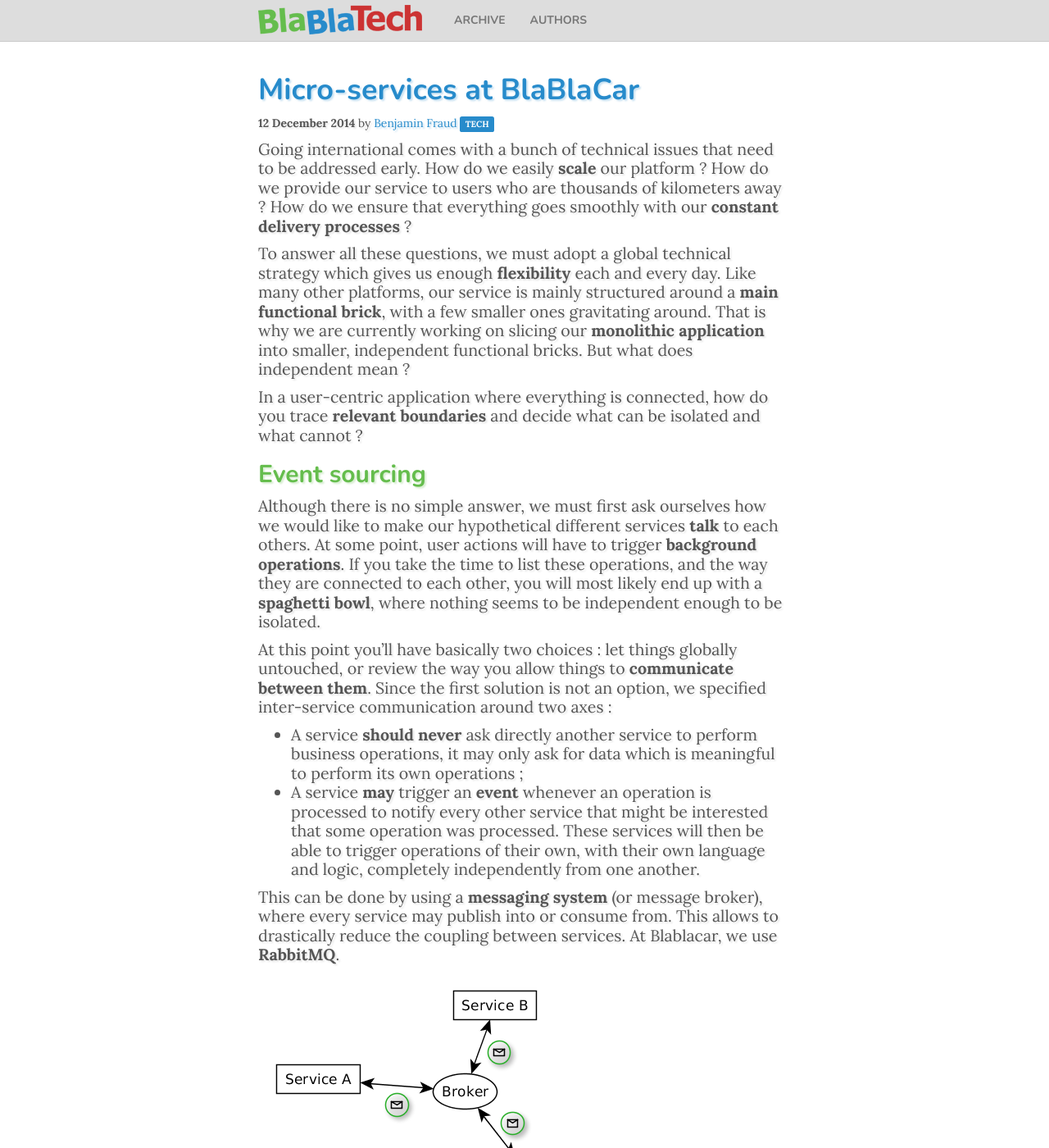
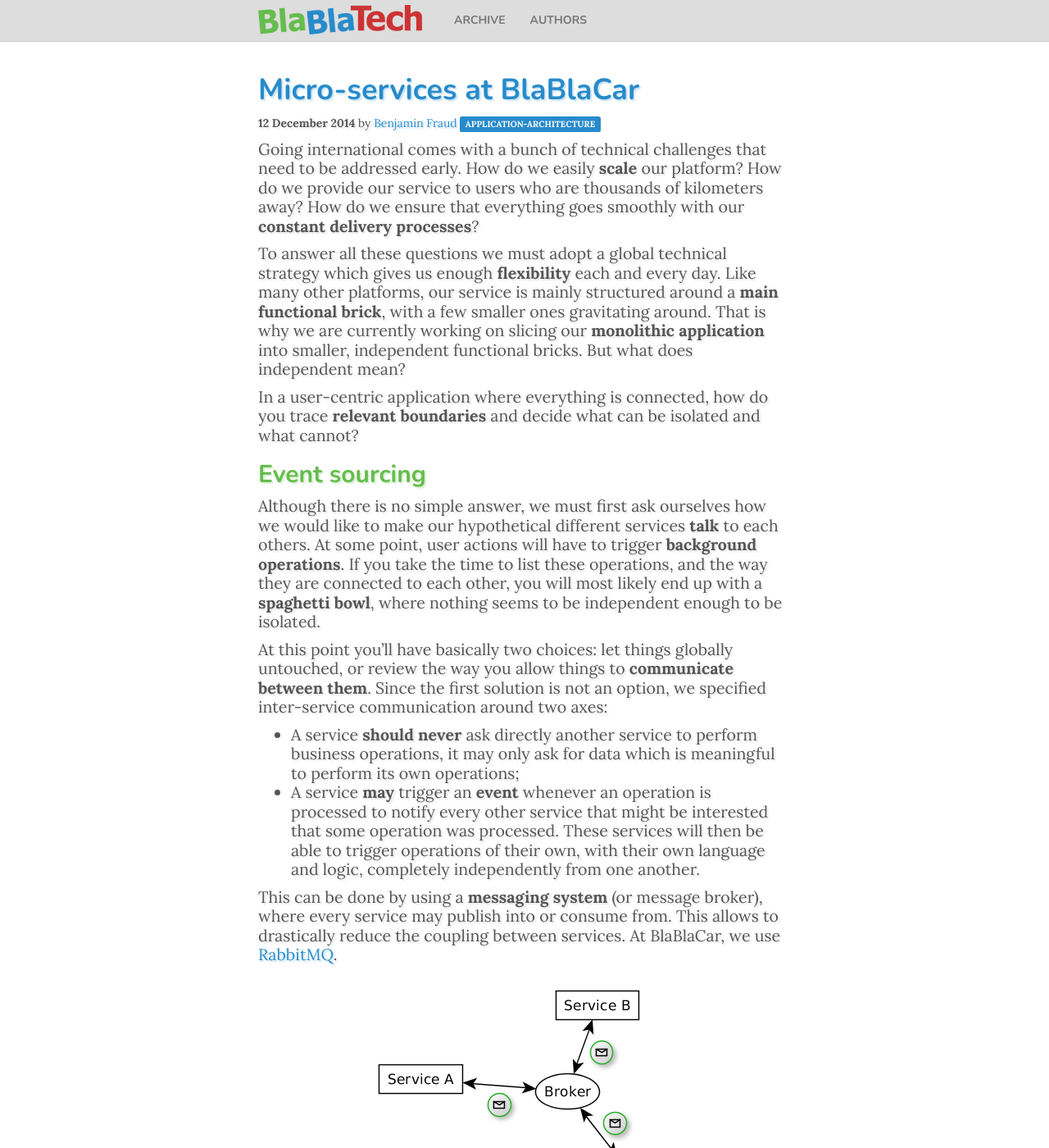
Before and after one commit to blablacar/blablatech, a Jekyll site: the page built from _posts/2014-12-12-micro-service-at-blablacar.md, in a window 1280 px wide and 1400 px high. Shown: the whole window at 82% size. Built offline with Jekyll 4.4.1, drawn with Linux system fonts in a browser that asks for light colours; Markdown is read by kramdown in place of the engine named in the settings; some of the changed text lies outside the part shown.

Commit message:
Proof-read second post, rework archive and add author

```diff
--- a/_config.yml
+++ b/_config.yml
@@ -1,4 +1,10 @@
 authors:
+  benjamin-fraud:
+    name:     "Benjamin Fraud"
+    nickname: "bench1ps"
+    github:   "bench1ps"
+    twitter:  "bench1ps"
+    role:     "Web Development Engineer"
   christian-jennewein:
     name:     "Christian Jennewein"
     nickname: "Christian"
@@ -11,16 +17,23 @@
     twitter:  "nicoschwartz"
     github:   "nicoschwartz"
     role:     "Tech Manager"
-  benjamin-fraud:
-    name:     "Benjamin Fraud"
-    nickname: "bench1ps"
-    github:   "bench1ps"
-    twitter:  "bench1ps"
-    role:     "Developer"
 
 description:  "Share More, Learn More — BlaBlaCar's Tech team"
 highlighter:  true
 markdown:     rdiscount
+months:
+  - January
+  - February
+  - March
+  - April
+  - May
+  - June
+  - July
+  - August
+  - September
+  - October
+  - Movember
+  - December
 name:         "BlaBlaTech Blog"
 paginate:     10
 permalink:    /blog/:title
--- a/_posts/2014-12-12-micro-service-at-blablacar.md
+++ b/_posts/2014-12-12-micro-service-at-blablacar.md
@@ -1,102 +1,123 @@
 ---
 layout:     post
 title:      "Micro-services at BlaBlaCar"
-tags:       tech
+tags:       "application-architecture"
 authors:    [benjamin-fraud]
 ---
 
-Going international comes with a bunch of technical issues that need to be addressed early. How do we easily **scale** our platform ? How do we
- provide our service to users who are thousands of kilometers away ? How do we ensure that everything goes smoothly with our **constant
- delivery processes** ?
+Going international comes with a bunch of technical challenges that need to be addressed early. How do we easily
+**scale** our platform? How do we provide our service to users who are thousands of kilometers away? How do we ensure
+that everything goes smoothly with our **constant delivery processes**?
 
-To answer all these questions, we must adopt a global technical strategy which gives us enough **flexibility** each and every day. Like many other
-  platforms, our service is mainly structured around a **main functional brick**, with a few smaller ones gravitating around. That is why we are
-currently working on slicing our **monolithic application** into smaller, independent functional bricks. But what does independent mean ?
+To answer all these questions we must adopt a global technical strategy which gives us enough **flexibility** each and
+every day. Like many other platforms, our service is mainly structured around a **main functional brick**, with a few
+smaller ones gravitating around. That is why we are currently working on slicing our **monolithic application** into
+smaller, independent functional bricks. But what does independent mean?
 
-In a user-centric application where everything is connected, how do you trace **relevant boundaries** and decide what can be isolated and what cannot ?
+In a user-centric application where everything is connected, how do you trace **relevant boundaries** and decide what
+can be isolated and what cannot?
 
 ## Event sourcing
 
-Although there is no simple answer, we must first ask ourselves how we would like to make our hypothetical different services **talk** to each others.
-At some point, user actions will have to trigger **background operations**. If you take the time to list these operations, and the way they are connected
- to each other, you will most likely end up with a **spaghetti bowl**, where nothing seems to be independent enough to be isolated.
+Although there is no simple answer, we must first ask ourselves how we would like to make our hypothetical different
+services **talk** to each others. At some point, user actions will have to trigger **background operations**. If you
+take the time to list these operations, and the way they are connected to each other, you will most likely end up with a
+**spaghetti bowl**, where nothing seems to be independent enough to be isolated.
 
-At this point you'll have basically two choices : let things globally untouched, or review the way you allow things to **communicate between them**.
-Since the first solution is not an option, we specified inter-service communication around two axes :
+At this point you'll have basically two choices: let things globally untouched, or review the way you allow things to
+**communicate between them**. Since the first solution is not an option, we specified inter-service communication around
+two axes:
 
-* A service **should never** ask directly another service to perform business operations, it may only ask for data which is meaningful to perform its
- own operations ;
-* A service **may** trigger an **event** whenever an operation is processed to notify every other service that might be interested that some
- operation was processed. These services will then be able to trigger operations of their own, with their own language and logic, completely
- independently from one another.
+* A service **should never** ask directly another service to perform business operations, it may only ask for data which
+is meaningful to perform its own operations;
+* A service **may** trigger an **event** whenever an operation is processed to notify every other service that might be
+interested that some operation was processed. These services will then be able to trigger operations of their own, with
+their own language and logic, completely independently from one another.
 
-This can be done by using a **messaging system** (or message broker), where every service may publish into or consume from. This allows
-to drastically reduce the coupling between services. At Blablacar, we use **RabbitMQ**.
+This can be done by using a **messaging system** (or message broker), where every service may publish into or consume
+from. This allows to drastically reduce the coupling between services. At BlaBlaCar, we use
+[RabbitMQ](http://www.rabbitmq.com/).
 
-![event-sourcing](../../images/2014-12-12-event-sourcing.png)
+<p class="text-center">
+    <img src="../../images/2014-12-12-event-sourcing.png" alt="Event sourcing" />
+</p>
 
 ## Specialized layers
 
-But while event sourcing allows us to design independent services, we still have no precise idea of what these services should look like.
-Indeed, we may have identified a bunch of **functional bricks** which may be isolated from one another, but what about the data ? Going international
-will raise issues regarding data access from **multiple countries and services**, and we need to find a way to make data available.
+But while event sourcing allows us to design independent services, we still have no precise idea of what these services
+should look like. Indeed, we may have identified a bunch of **functional bricks** which may be isolated from one
+another, but what about the data? Going international will raise issues regarding data access from
+**multiple countries and services**, and we need to find a way to make data available.
 
-For these reasons, we imagined a global architecture made of **three specialized layers** :
+For these reasons, we imagined a global architecture made of **three specialized layers**:
 
-### Application
+### 1. Application
 
-Basically any client which requires functionality or data. The application is responsible for **routing** the client request,
-asking **layers below** for a functionality, and formatting an understandable response. At Blablacar, we work with multiple applications :
- our main Symfony2 application (the website), our **public API** (the entry-point for mobile apps), a bunch of **workers** (to perform asynchronous tasks)...
+Basically any client which requires functionality or data. The application is responsible for **routing** the client
+request, asking **layers below** for a functionality, and formatting an understandable response. At BlaBlaCar, we work
+with multiple applications:
+
+* our main Symfony2 application (the website),
+* our **public API** (the entry-point for mobile apps),
+* a bunch of **workers** (to perform asynchronous tasks)...
+
 Each of these applications has its own needs and should therefore ask for operations to the appropriate services.
 
-The application layer, being responsible for **aggregating calls** to different services, may also provide the user with **partial functionality**, in case of
-unavailability from one service.
+The application layer, being responsible for **aggregating calls** to different services, may also provide the user with
+**partial functionality**, in case of unavailability from one service.
 
-### Business
+### 2. Business
 
-Contains the whole domain logic. It acts as the **middleware** between application and data. It enforces the **business rules**, and is
-described using a language understandable by everyone. With that in mind, **domain-driven design** (DDD) offers a good starting point to
-describe and partially implement the boundaries we designed. Using DDD, we are able to imagine effectively the concepts that need to be dealt
-with by refocusing on their true meaning.
+Contains the whole domain logic. It acts as the **middleware** between application and data. It enforces the **business
+rules**, and is described using a language understandable by everyone. With that in mind, **domain-driven design** (DDD)
+offers a good starting point to describe and partially implement the boundaries we designed. Using DDD, we are able to
+imagine effectively the concepts that need to be dealt with by refocusing on their true meaning.
 
 Business layers are kept **simple** and focus only on pure business processes.
 
-### Data
+### 3. Data
 
-Contains access methods to our data back-ends. Each data type has its own entry point, allowing us to easily switch from one back-end
- to another that may use a **different technology**. Communication between data layers is **not allowed** : if a business functionality requires
- data from multiple storages, it must be responsible for **aggregating** it according to its needs. This obviously raises questions such as pagination
- capabilities, and at some point, technical choices we make will have an **impact on the product**. For this reason, it is mandatory to raise
- awareness of **technical constraints** we face and to make them understandable for everyone.
+Contains access methods to our data back-ends. Each data type has its own entry point, allowing us to easily switch from
+one back-end to another that may use a **different technology**. Communication between data layers is **not allowed**:
+if a business functionality requires data from multiple storages, it must be responsible for **aggregating** it
+according to its needs. This obviously raises questions such as pagination capabilities, and at some point, technical
+choices we make will have an **impact on the product**. For this reason, it is mandatory to raise awareness of
+**technical constraints** we face and to make them understandable for everyone.
 
-![layers](../../images/2014-12-12-layers.png)
+<p class="text-center">
+    <img src="../../images/2014-12-12-layers.png" alt="Layers" />
+</p>
 
 ## Think API
 
-By thinking micro-services, the idea behind is that each part should provide a **generic interface** to allow easy inter-communication.
-Although business layers may only communicate with each other through event sourcing, there is still the need to actually call the
-different business and data methods, directly from some application code if the layer is a dependency (a vendor of some worker for instance),
-or through an **HTTP client** if it is on a remote location (which is what we are aiming at).
+By thinking micro-services, the idea behind is that each part should provide a **generic interface** to allow easy
+inter-communication. Although business layers may only communicate with each other through event sourcing, there is
+still the need to actually call the different business and data methods, directly from some application code if the
+layer is a dependency (a vendor of some worker for instance), or through an **HTTP client** if it is on a remote
+location (which is what we are aiming at).
 
-For this reason, every service (business or data) should expose its actions **through an API**. The client code should have no awareness of the implementations
-behind the scene, and only requests for business actions or data through this generic interface. This interface is responsible for routing the request
-towards the appropriate layer.
+For this reason, every service (business or data) should expose its actions **through an API**. The client code should
+have no awareness of the implementations behind the scene, and only requests for business actions or data through this
+generic interface. This interface is responsible for routing the request towards the appropriate layer.
 
-At BlaBlaCar, we designed this communication with the **Request/Handler/Response** pattern for the business layer :
+At BlaBlaCar, we designed this communication with the **Request/Handler/Response** pattern for the business layer:
 
-* The **request** encapsulates the client needs and provides access to each attribute. It is easily **serializable**, in order to be passed through the
-network ;
-* The **handler** performs the actual operation based on the request. Its responsibility is to process the needed operation and to return a response ;
-* The **response** encapsulates the result of the business operation and is easily serializable as well. As part of an **API-oriented service**, it should
-provide a status code, informing on the operation success or failure, that may be **translated** into HTTP code for instance.
+* The **request** encapsulates the client needs and provides access to each attribute. It is easily **serializable**, in
+order to be passed through the network;
+* The **handler** performs the actual operation based on the request. Its responsibility is to process the needed
+operation and to return a response;
+* The **response** encapsulates the result of the business operation and is easily serializable as well. As part of an
+**API-oriented service**, it should provide a status code, informing on the operation success or failure, that may be
+**translated** into HTTP code for instance.
 
-![pattern](../../images/2014-12-12-pattern.png)
+<p class="text-center">
+    <img src="../../images/2014-12-12-pattern.png" alt="Pattern" />
+</p>
 
 ## Conclusion
 
-As of now, we support our international growth by isolating our services one step at at time. By thinking micro-services, we force ourselves to
-imagine things globally and to abstract the layers involved.
+As of now, we support our international growth by isolating our services one step at at time. By thinking
+micro-services, we force ourselves to imagine things globally and to abstract the layers involved.
 
-Among all the technical challenges which are faced during this research phase, the major difficulty is probably to make it a global concern,
-because everyone involved will hit the wall at some point.
+Among all the technical challenges which are faced during this research phase, the major difficulty is probably to make
+it a global concern, because everyone involved will hit the wall at some point.
```
Also changed, not shown: _posts/2014-11-28-the-10-commandments-of-blablatech.md (+1 -1 lines), blog/index.html (+15 -4 lines), images/author-benjamin-fraud.png (added).
